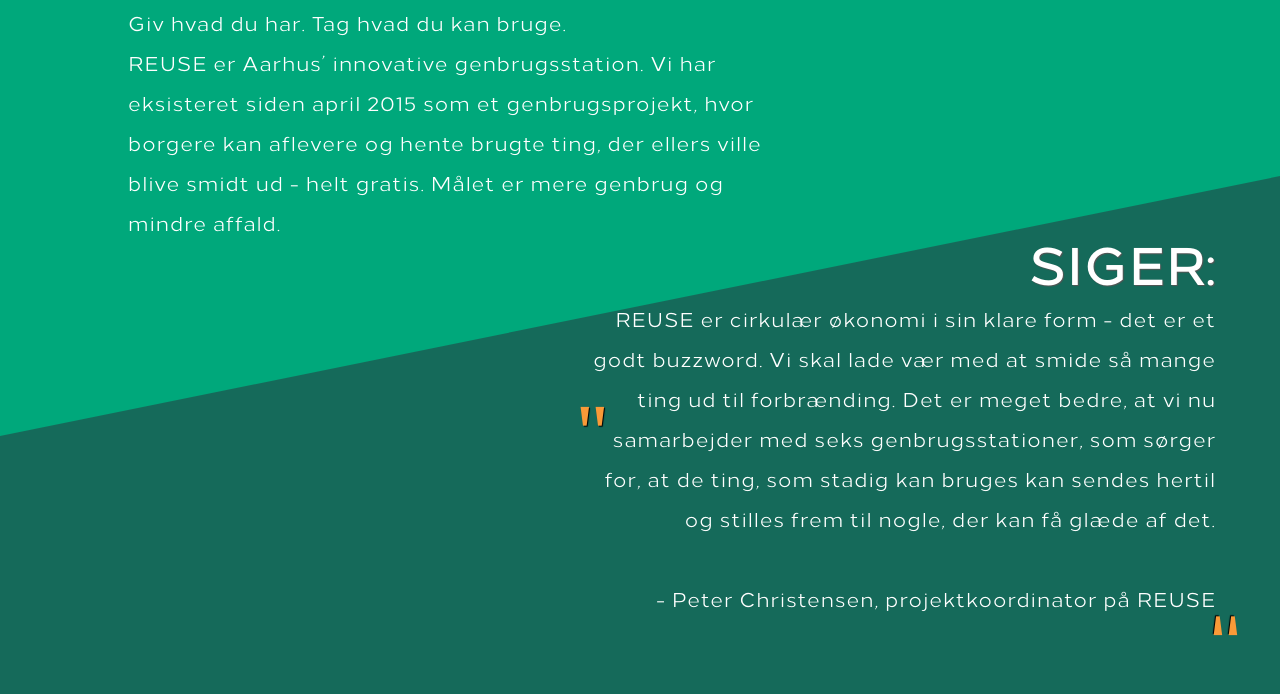
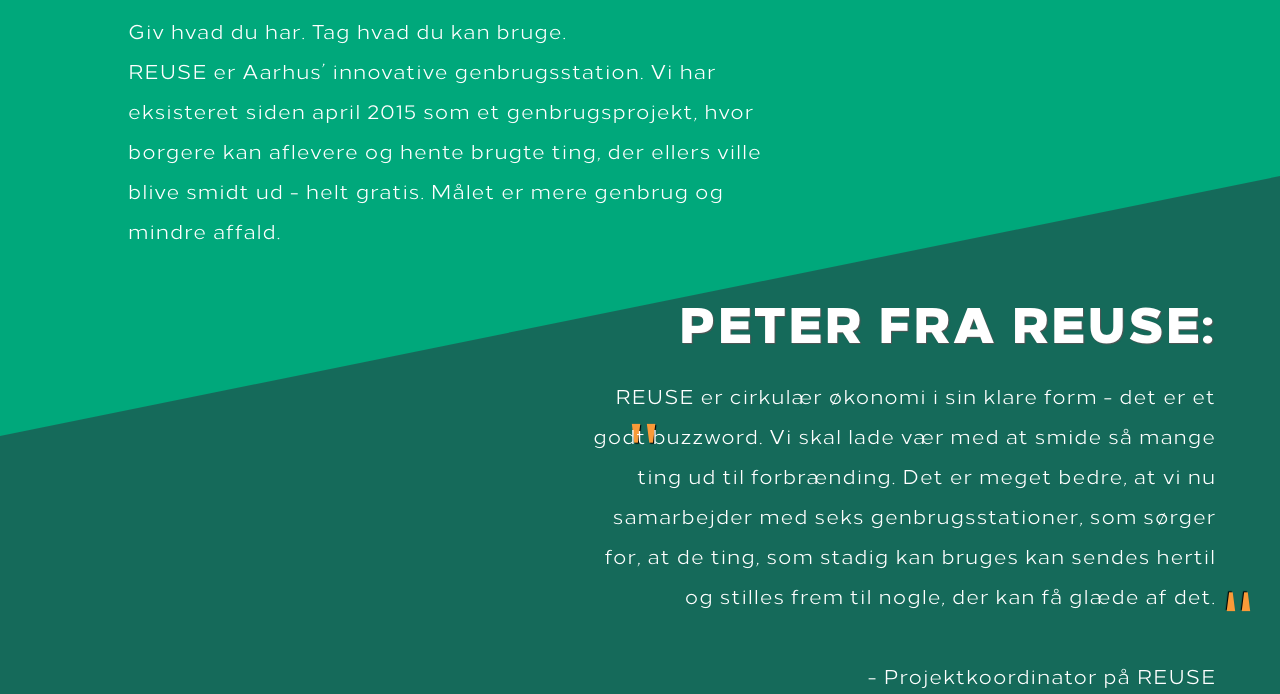
Before and after one commit to EmilMonberg/REUSE, a plain HTML site: page koncept.html in a window 1280 px wide. Shown: the part 1014-1708 px from the top of the page. Drawn offline with nearby package versions, Linux system fonts and the light colour scheme.

Commit message:
Rettelser til koncept-side

```diff
--- a/CSS/koncept-design.css
+++ b/CSS/koncept-design.css
@@ -245,7 +245,6 @@ nav.menu_baggrund ul li ul li:hover {
 
 }
 
-
 .koncept_tekst {
     position: relative;
     max-width: 50%;
@@ -255,7 +254,7 @@ nav.menu_baggrund ul li ul li:hover {
 
 .koncept h2 {
     color: #fff;
-    font-family: tekst;
+    font-family: overskrift;
     font-size: 50px;
     letter-spacing: 2px;
     text-shadow: 1px 1px 1px #555;
@@ -273,7 +272,7 @@ nav.menu_baggrund ul li ul li:hover {
     position: relative;
     z-index: 100;
     width: 100%;
-    height: 650px;
+    height: 700px;
     margin-top: -370px;
     background-color:#156a5a;
 }
@@ -281,15 +280,15 @@ nav.menu_baggrund ul li ul li:hover {
 .citat1_tekst {
     position: absolute;
     max-width: 50%;
-    bottom: 15%;
+    bottom: 10%;
     right: 5%;
     text-align: right;
 }
 
 .citationstegn1 {
     position: relative;
-    top: 48%;
-    left: 45%;
+    top: 47%;
+    left: 49%;
     color: #f99a38;
     font-family: Georgia, 'Times New Roman', Times, serif;
     font-size: 80px;
@@ -299,8 +298,8 @@ nav.menu_baggrund ul li ul li:hover {
 
 .citationstegn2 {
     position: absolute;
-    bottom: 8%;
-    right: 3%;
+    bottom: 18%;
+    right: 2%;
     color: #f99a38;
     font-family: Georgia, 'Times New Roman', Times, serif;
     font-size: 80px;
@@ -311,7 +310,7 @@ nav.menu_baggrund ul li ul li:hover {
 
 .citat1 h2 {
     color: #fff;
-    font-family: tekst;
+    font-family: overskrift;
     font-size: 50px;
     letter-spacing: 2px;
     text-shadow: 1px 1px 1px #555;
@@ -356,7 +355,7 @@ nav.menu_baggrund ul li ul li:hover {
 
 .cirkulærøkonomi h2 {
     color: #fff;
-    font-family: tekst;
+    font-family: overskrift;
     font-size: 50px;
     letter-spacing: 2px;
     text-shadow: 1px 1px 1px #000000;
@@ -398,7 +397,7 @@ nav.menu_baggrund ul li ul li:hover {
 
 .indretning h2 {
     color: #fff;
-    font-family: tekst;
+    font-family: overskrift;
     font-size: 50px;
     letter-spacing: 2px;
     text-shadow: 1px 1px 1px #000000;
@@ -443,7 +442,7 @@ nav.menu_baggrund ul li ul li:hover {
 
 .tekstboks1 h2 {
     color: #fff;
-    font-family: tekst;
+    font-family: overskrift;
     font-size: 50px;
     letter-spacing: 2px;
     text-shadow: 1px 1px 1px #000000;
--- a/koncept.html
+++ b/koncept.html
@@ -38,6 +38,8 @@
 
     </section>
 
+<!-------------------------------------Tekstafsnit----------------------------------->
+
     <div class="content">
         <div class="koncept">
 
@@ -58,13 +60,13 @@
             <div class="citationstegn1">"</div>
             <div class="citat1_tekst">
 
-                <h2> SIGER:</h2>
+                <h2> PETER FRA REUSE:</h2><br>
                 <p>REUSE er cirkulær økonomi i sin klare form - det er et godt buzzword.
                     Vi skal lade vær med at smide så mange ting ud til forbrænding. Det er
                     meget bedre, at vi nu samarbejder med seks genbrugsstationer, som
                     sørger for, at de ting, som stadig kan bruges kan sendes hertil og stilles
                     frem til nogle, der kan få glæde af det.<br><br>
-                    - Peter Christensen, projektkoordinator på REUSE</p>
+                    - Projektkoordinator på REUSE</p>
 
             </div>
             <div class="citationstegn2">"</div>
@@ -85,7 +87,6 @@
 
 
         </section>
-
 
         <section class="indretning">
             <div class="indretning_tekst">
@@ -108,6 +109,7 @@
     </section>
     </section>
 
+<!-------------------------------Footer----------------------------------->
 
     <footer>
 
```
